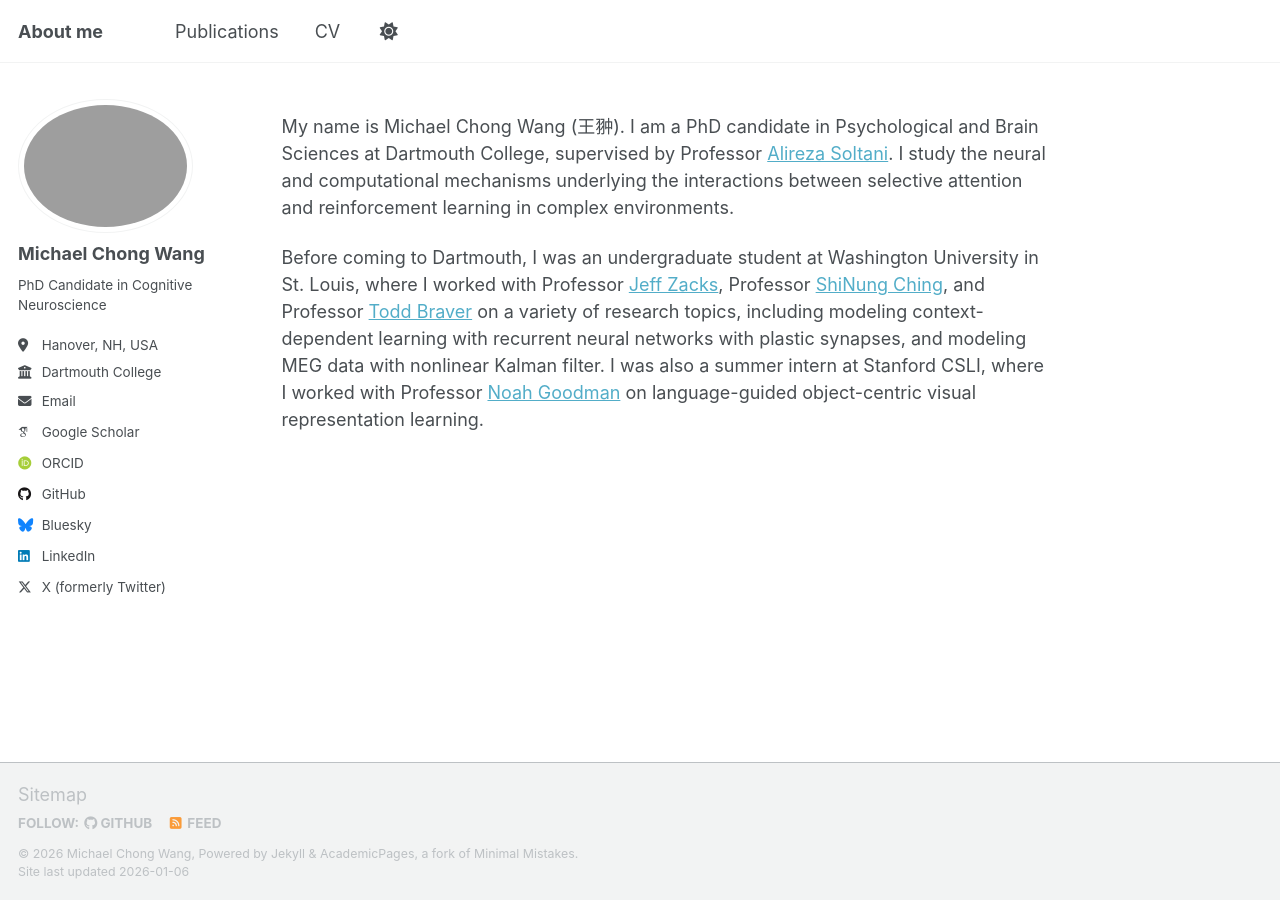
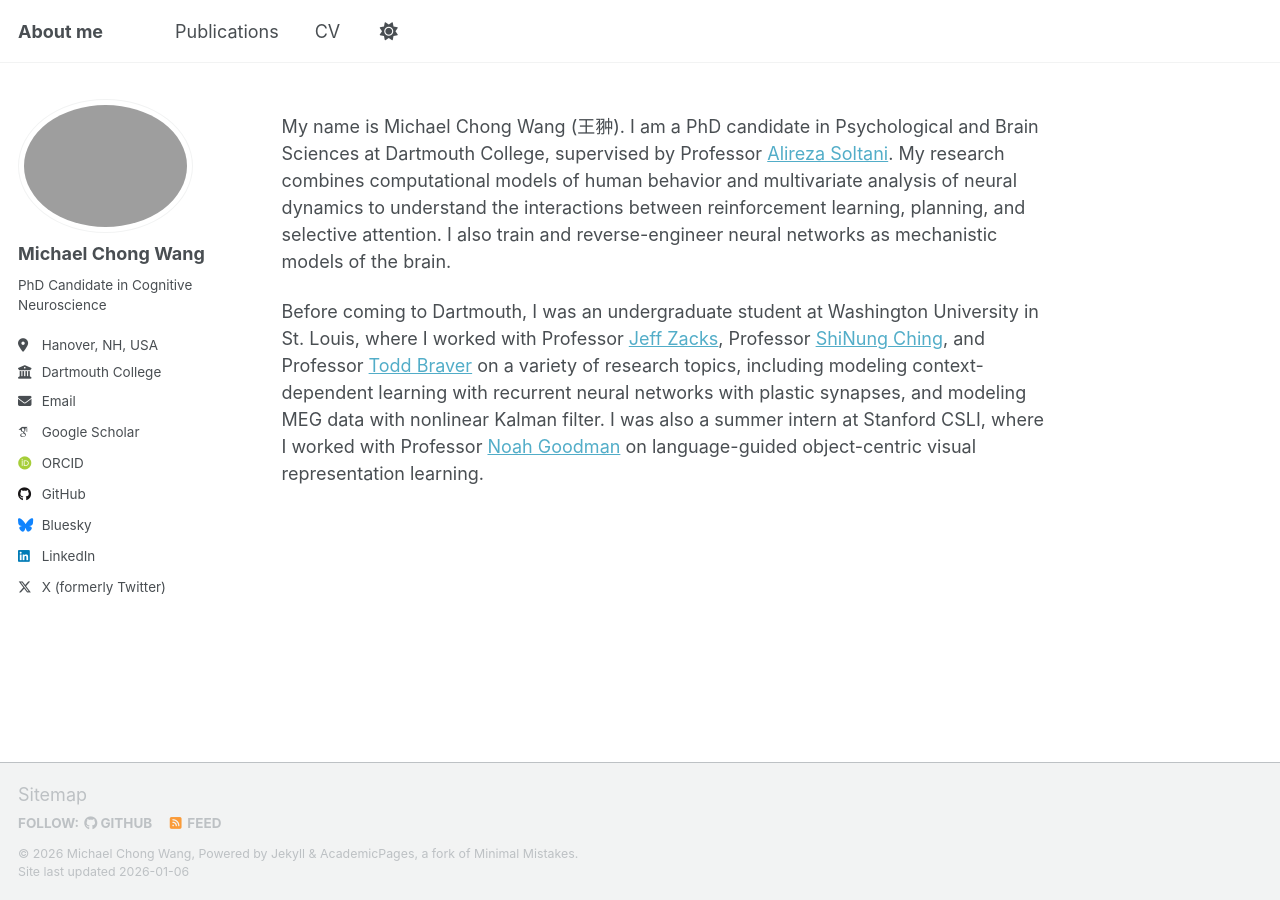
Before and after one commit to slenderham/slenderham.github.io, a Jekyll site: the page built from _pages/about.md, in a window 1280 px wide. Built offline with Jekyll 4.4.1, drawn with Linux system fonts in a browser that asks for light colours; some web fonts are replaced; a script that is not in the unit is left out.

Commit message:
updated CV and intro

```diff
--- a/_pages/about.md
+++ b/_pages/about.md
@@ -7,7 +7,7 @@ redirect_from:
   - /about.html
 ---
 
-My name is Michael Chong Wang (王翀). I am a PhD candidate in Psychological and Brain Sciences at Dartmouth College, supervised by Professor [Alireza Soltani](https://sites.dartmouth.edu/ccnl/). I study the neural and computational mechanisms underlying the interactions between selective attention and reinforcement learning in complex environments.
+My name is Michael Chong Wang (王翀). I am a PhD candidate in Psychological and Brain Sciences at Dartmouth College, supervised by Professor [Alireza Soltani](https://sites.dartmouth.edu/ccnl/). My research combines computational models of human behavior and multivariate analysis of neural dynamics to understand the interactions between reinforcement learning, planning, and selective attention. I also train and reverse-engineer neural networks as mechanistic models of the brain.
 
 Before coming to Dartmouth, I was an undergraduate student at Washington University in St. Louis, where I worked with Professor [Jeff Zacks](https://dcl.wustl.edu), Professor [ShiNung Ching](https://engineering.washu.edu/faculty/ShiNung-Ching.html), and Professor [Todd Braver](https://sites.wustl.edu/ccplab/) on a variety of research topics, including modeling context-dependent learning with recurrent neural networks with plastic synapses, and modeling MEG data with nonlinear Kalman filter. I was also a summer intern at Stanford CSLI, where I worked with Professor [Noah Goodman](https://cocolab.stanford.edu) on language-guided object-centric visual representation learning.
 
```
Also changed, not shown: 1 other file.
